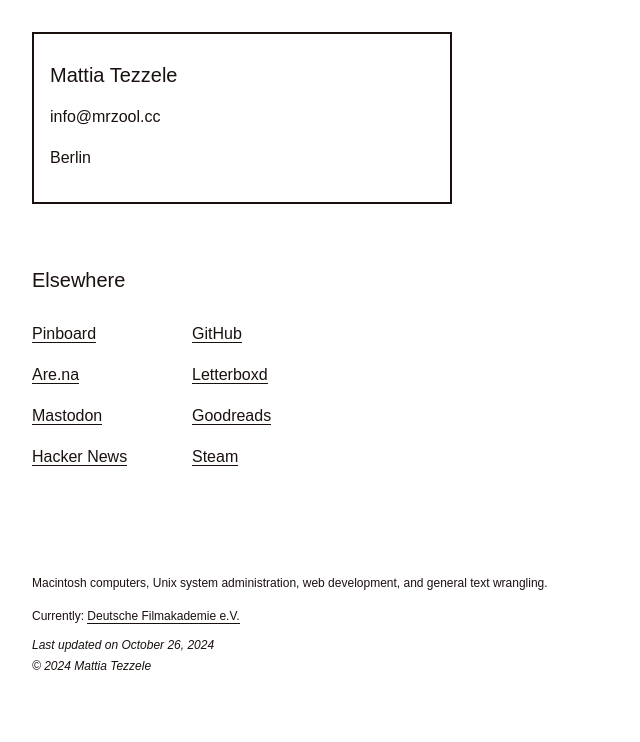
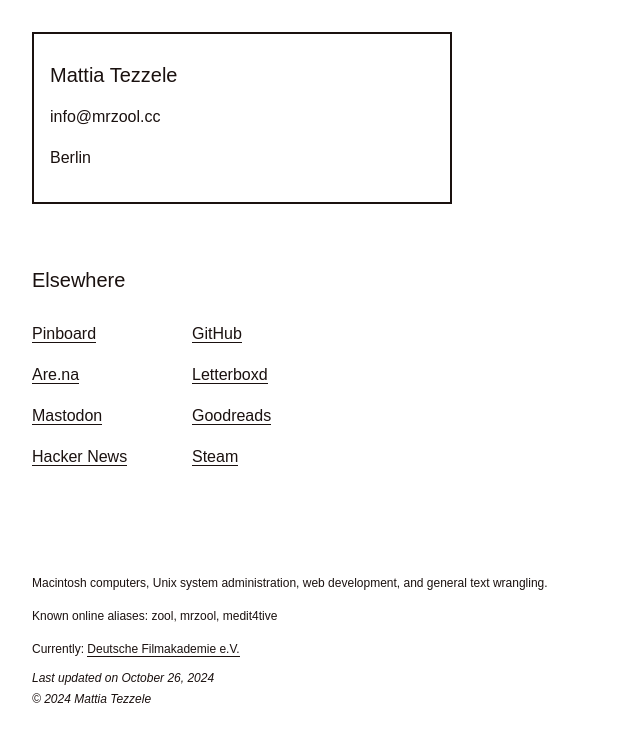
Before and after one commit to mrzool/mrzool.github.io, a Jekyll site: the page built from index.md, in a window 1280 px wide. Shown: the top 742 px of the page, without its empty margins (0-640 px from the left). Built offline with Jekyll 4.4.1, drawn with Linux system fonts in a browser that asks for light colours.

Commit message:
add known aliases

```diff
--- a/_includes/_footer.html
+++ b/_includes/_footer.html
@@ -1,6 +1,7 @@
 <footer class="max-width-2 ml2 mr2 px2 mt2 mb3" style="line-height: 1.3rem">
   <div class="h6">
     <p class="mb1">{{ site.description }}</p>
+    <p class="mb1">Known online aliases: zool, mrzool, medit4tive</p>
     <p class="mb1">Currently: <a href="https://www.deutsche-filmakademie.de">Deutsche Filmakademie e.V.</a></p>
     <i>Last updated on {{ 'now' | date: "%B %-d, %Y" }}</i><br>
     <i>&copy; {{ 'now' | date: "%Y" }} Mattia Tezzele</i>
```
